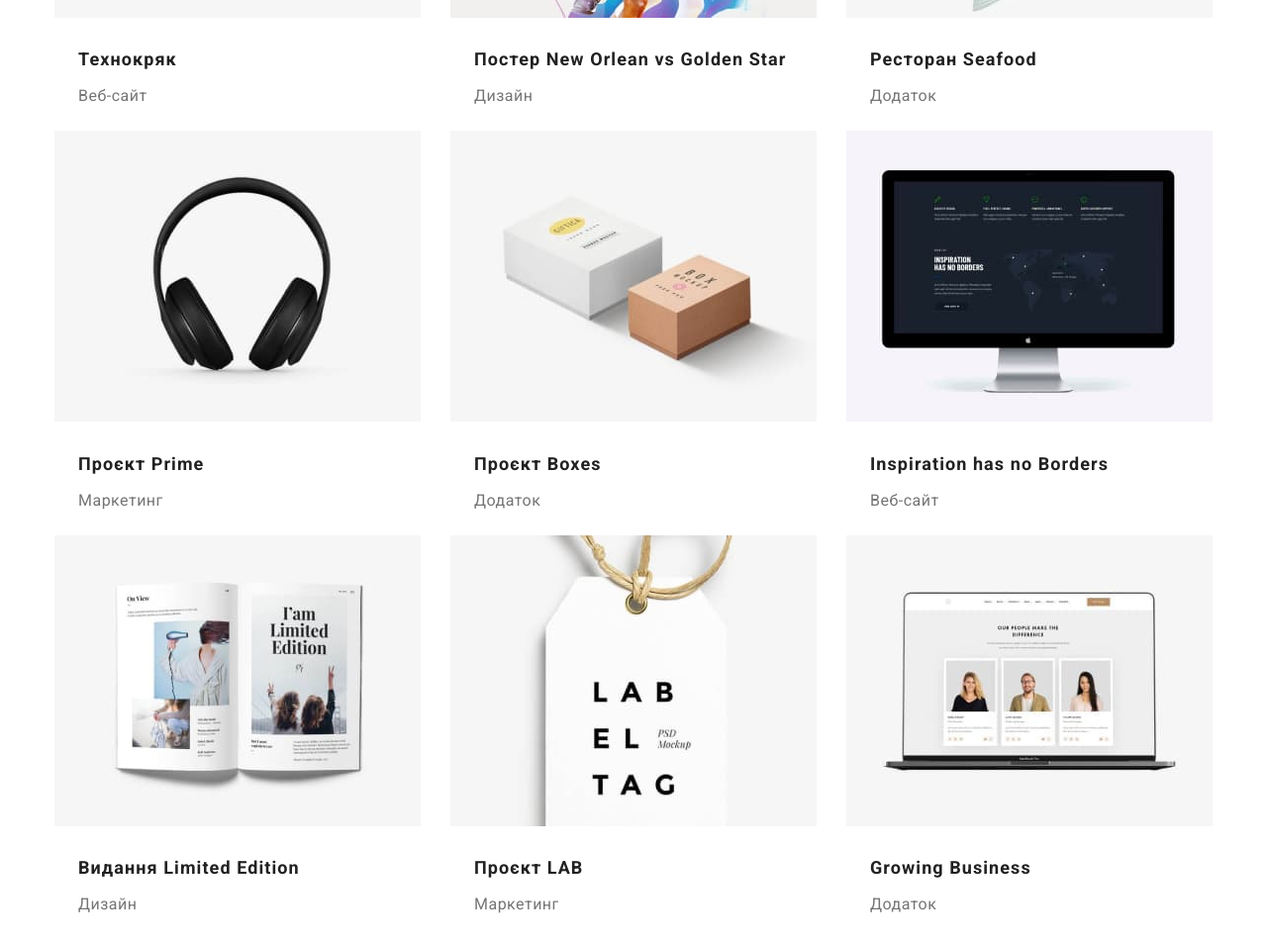
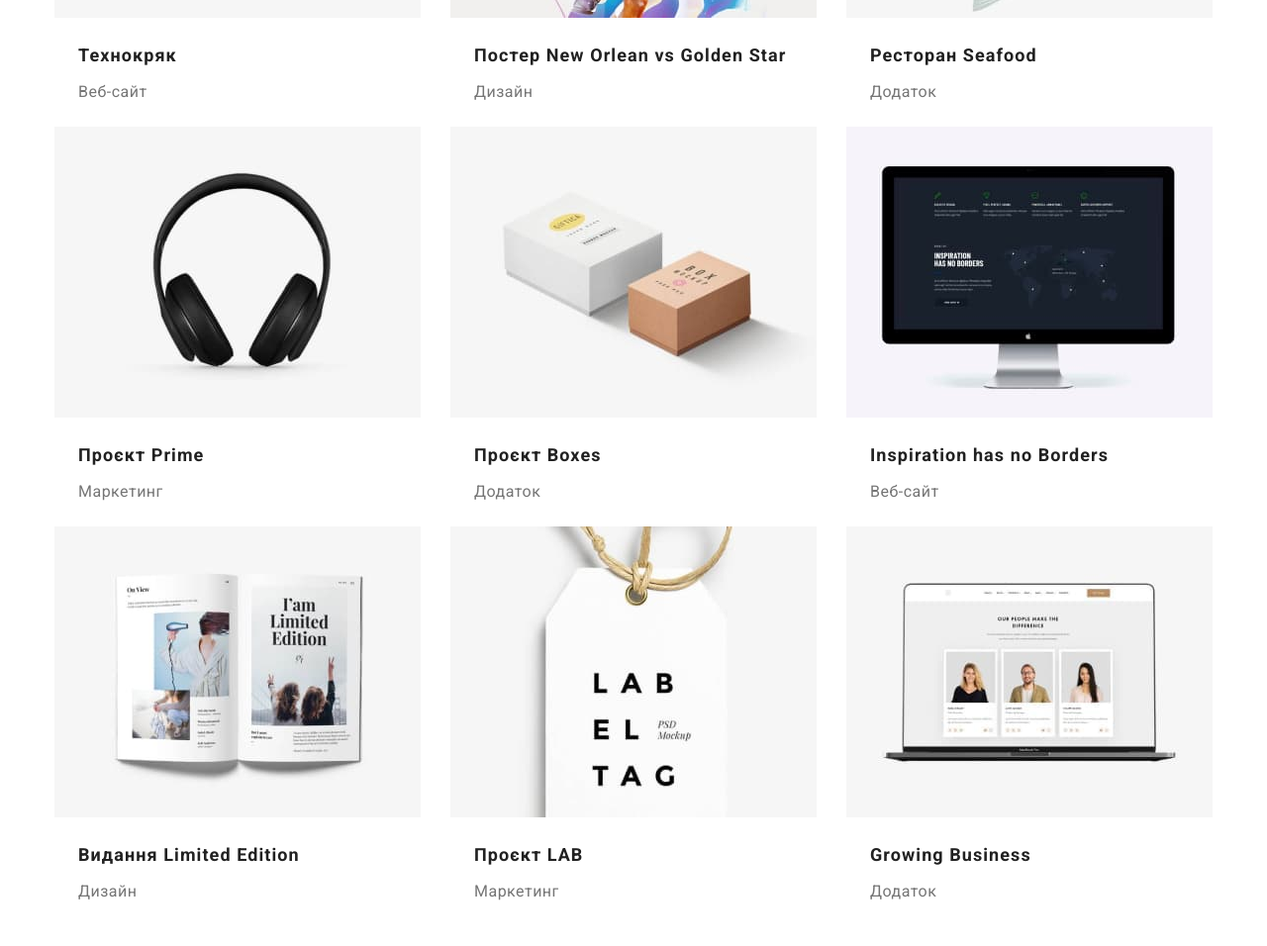
Before and after one commit to AnatoliyYakovenko/goit-markup-hw-03, a plain HTML site: page portfolio.html in a window 1280 px wide. Shown: the part 536-1492 px from the top of the page at 99% size. Drawn offline with nearby package versions, Linux system fonts and the light colour scheme.

Commit message:
fix mistakes

```diff
--- a/css/styles.css
+++ b/css/styles.css
@@ -22,7 +22,8 @@ h3,
 h4,
 h5,
 h6,
-p {
+p,
+a {
   margin: 0;
   padding: 0;
 }
@@ -33,6 +34,7 @@ ul {
 }
 img {
   margin: 0;
+  padding: 0;
 }
 button {
   margin: 0;
@@ -58,7 +60,6 @@ button {
 }
 /* Logo */
 .logo {
-  margin-right: 92px;
   color: var(--black-elements);
   font-family: Raleway, cursive;
   font-weight: 700;
@@ -79,6 +80,7 @@ button {
   text-decoration: none;
 }
 .site-nav_list {
+  margin-left: 94px;
   display: flex;
 }
 .site-nav_item:not(:last-child) {
@@ -131,9 +133,6 @@ button {
 }
 .hero-title {
   margin-bottom: 30px;
-  margin-left: auto;
-  margin-right: auto;
-  width: 696px;
 }
 
 /* Features */
@@ -188,7 +187,6 @@ button {
   list-style: none;
 }
 .team-item {
-  margin-bottom: 34px;
   background-color: var(--white-elements);
   box-shadow: 0px 1px 3px rgba(0, 0, 0, 0.12), 0px 1px 1px rgba(0, 0, 0, 0.14),
     0px 2px 1px rgba(0, 0, 0, 0.2);
@@ -230,7 +228,6 @@ button {
 .address {
   padding-bottom: 60px;
   display: block;
-  width: 231px;
   color: var(--white-elements);
   font-style: normal;
   font-size: 14px;
@@ -310,6 +307,7 @@ button {
   list-style: none;
 }
 .projects-list {
+  display: block;
   width: 370px;
   margin-right: 30px;
 }
@@ -319,11 +317,14 @@ button {
 .projects-link {
   text-decoration: none;
 }
+.projects-link_img {
+  display: block;
+}
+.projects-list_text {
+  padding: 20px 24px;
+}
 .projects-title {
-  padding-top: 20px;
-  padding-bottom: 4px;
-  padding-left: 24px;
-  padding-right: 24px;
+  margin-bottom: 4px;
   color: var(--primary-color);
   font-weight: 700;
   font-size: 18px;
@@ -332,9 +333,6 @@ button {
   letter-spacing: 0.06em;
 }
 .projects-type {
-  padding-bottom: 20px;
-  padding-right: 24px;
-  padding-left: 24px;
   color: var(--secondary-color);
   font-weight: 400;
   font-size: 16px;
--- a/portfolio.html
+++ b/portfolio.html
@@ -84,101 +84,111 @@
         <ul class="projects">
           <li class="projects-list">
             <a href="#" class="projects-link"
-              ><img
+              ><img class="projects-link_img"
                 src="./images/technokryak.jpg"
                 alt="ноутбук на якому відображається сайт з трьома контактами"
                 width="370"
-              />
+              /> <div class="projects-list_text">
               <h2 class="projects-title">Технокряк</h2>
               <p class="projects-type">Веб-сайт</p></a
+            >
+          </div>
+          </li>
+          <li class="projects-list">
+            <a href="#" class="projects-link"
+              ><img class="projects-link_img"
+                src="./images/basketball.jpg"
+                alt="два баскетболісти змагаються за м'яч"
+                width="370"
+              /> <div class="projects-list_text">
+              <h2 class="projects-title">Постер New Orlean vs Golden Star</h2>
+              <p class="projects-type">Дизайн</p></a
+            >
+          </div>
+          </li>
+          <li class="proects-list">
+            <a href="#" class="projects-link"
+              ><img class="projects-link_img"
+                src="./images/seafood.jpg"
+                alt="емблема ресторану сіфуд"
+                width="370"
+              /> <div class="projects-list_text">
+              <h2 class="projects-title">Ресторан Seafood</h2>
+              <p class="projects-type">Додаток</p></a
+            >
+          </div>
+          </li>
+          <li class="projects-list">
+            <a href="#" class="projects-link"
+              ><img class="projects-link_img"
+                src="./images/headphones.jpg"
+                alt="чорні навушники"
+                width="370"
+              /> <div class="projects-list_text">
+              <h2 class="projects-title">Проєкт Prime</h2>
+              <p class="projects-type">Маркетинг</p></a
+            >
+          </div>
+          </li>
+          <li class="projects-list">
+            <a href="#" class="projects-link"
+              ><img class="projects-link_img"
+                src="./images/boxes.jpg"
+                alt="дві коробки, одна білого кольору, інша крафтова"
+                width="370"
+              /> <div class="projects-list_text">
+              <h2 class="projects-title">Проєкт Boxes</h2>
+              <p class="projects-type">Додаток</p></a
+            >
+          </div>
+          </li>
+          <li class="projects-list">
+            <a href="#" class="projects-link"
+              ><img class="projects-link_img"
+                src="./images/inspiration.jpg"
+                alt="комп'ютер, на якому зображений сайт"
+                width="370"
+              /> <div class="projects-list_text">
+              <h2 class="projects-title">Inspiration has no Borders</h2>
+              <p class="projects-type">Веб-сайт</p>
+            </div> </a
             >
           </li>
           <li class="projects-list">
             <a href="#" class="projects-link"
-              ><img
-                src="./images/basketball.jpg"
-                alt="два баскетболісти змагаються за м'яч"
+              ><img class="projects-link_img"
+                src="./images/magazine.jpg"
+                alt="журнал з написом - лімітована версія"
                 width="370"
-              />
-              <h2 class="projects-title">Постер New Orlean vs Golden Star</h2>
-              <p class="projects-type">Дизайн</p></a
-            >
-          </li>
-          <li class="proects-list">
-            <a href="#" class="projects-link"
-              ><img
-                src="./images/seafood.jpg"
-                alt="емблема ресторану сіфуд"
-                width="370"
-              />
-              <h2 class="projects-title">Ресторан Seafood</h2>
-              <p class="projects-type">Додаток</p></a
+              /> <div class="projects-list_text">
+              <h2 class="projects-title">Видання Limited Edition</h2>
+              <p class="projects-type">Дизайн</p>
+            </div>
+              </a
             >
           </li>
           <li class="projects-list">
             <a href="#" class="projects-link"
-              ><img
-                src="./images/headphones.jpg"
-                alt="чорні навушники"
+              ><img class="projects-link_img"
+                src="./images/lab.jpg"
+                alt="бірка на мотузці, з написом "
                 width="370"
-              />
-              <h2 class="projects-title">Проєкт Prime</h2>
+              /> <div class="projects-list_text">
+              <h2 class="projects-title">Проєкт LAB</h2>
               <p class="projects-type">Маркетинг</p></a
             >
+          </div>
           </li>
           <li class="projects-list">
             <a href="#" class="projects-link"
-              ><img
-                src="./images/boxes.jpg"
-                alt="дві коробки, одна білого кольору, інша крафтова"
-                width="370"
-              />
-              <h2 class="projects-title">Проєкт Boxes</h2>
-              <p class="projects-type">Додаток</p></a
-            >
-          </li>
-          <li class="projects-list">
-            <a href="#" class="projects-link"
-              ><img
-                src="./images/inspiration.jpg"
-                alt="комп'ютер, на якому зображений сайт"
-                width="370"
-              />
-              <h2 class="projects-title">Inspiration has no Borders</h2>
-              <p class="projects-type">Веб-сайт</p></a
-            >
-          </li>
-          <li class="projects-list">
-            <a href="#" class="projects-link"
-              ><img
-                src="./images/magazine.jpg"
-                alt="журнал з написом - лімітована версія"
-                width="370"
-              />
-              <h2 class="projects-title">Видання Limited Edition</h2>
-              <p class="projects-type">Дизайн</p></a
-            >
-          </li>
-          <li class="projects-list">
-            <a href="#" class="projects-link"
-              ><img
-                src="./images/lab.jpg"
-                alt="бірка на мотузці, з написом "
-                width="370"
-              />
-              <h2 class="projects-title">Проєкт LAB</h2>
-              <p class="projects-type">Маркетинг</p></a
-            >
-          </li>
-          <li class="projects-list">
-            <a href="#" class="projects-link"
-              ><img
+              ><img class="projects-link_img"
                 src="./images/business.jpg"
                 alt="хтось друкує на ноутбуці, на якому відображається сайт"
                 width="370"
-              />
+              /> <div class="projects-list_text">
               <h2 class="projects-title">Growing Business</h2>
               <p class="projects-type">Додаток</p>
+            </div>
             </a>
           </li>
         </ul>
```
Also changed, not shown: index.html (+4 -1 lines).
